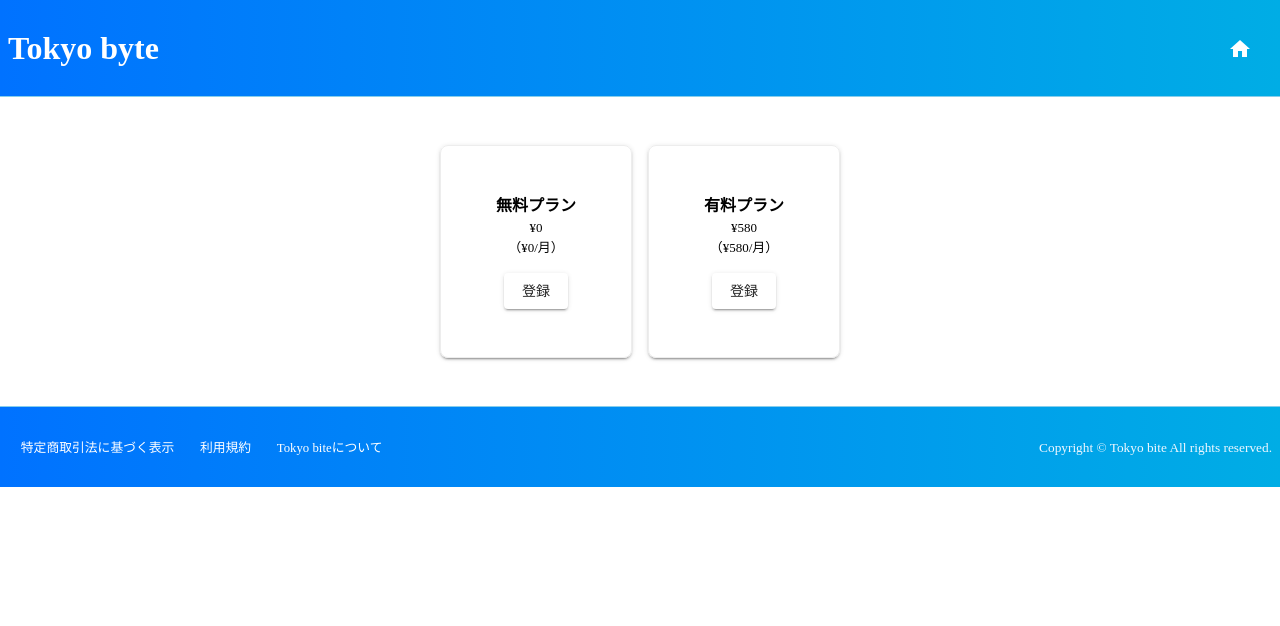
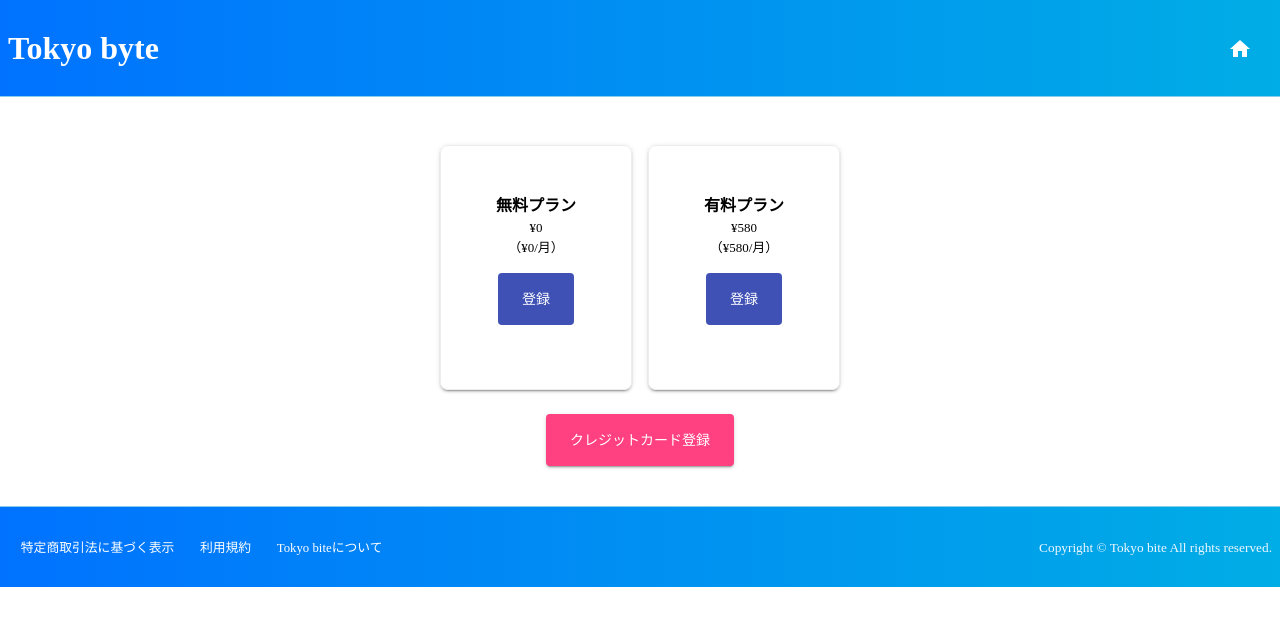
Before and after one commit to cameron-s-dev/angular-jobapp, an Angular app: page /plan in a window 1280 px wide. Shown: the top 626 px of the page. Built offline with nearby package versions, Linux system fonts and the light colour scheme.

Commit message:
feat(plan): クレカ登録ボタン作成、プラン登録ボタン変更 #28

```diff
--- a/src/app/plan/plan/plan.component.html
+++ b/src/app/plan/plan/plan.component.html
@@ -5,7 +5,7 @@
       <span>¥0</span>
       <span>（¥0/月）</span>
       <div class="plan__register-btn">
-        <button mat-raised-button>登録</button>
+        <button mat-flat-button color="primary">登録</button>
       </div>
     </div>
 
@@ -14,9 +14,9 @@
       <span>¥580</span>
       <span>（¥580/月）</span>
       <div class="plan__register-btn">
-        <button mat-raised-button>登録</button>
+        <button mat-flat-button color="primary">登録</button>
       </div>
     </div>
-
   </div>
+  <button mat-raised-button color="accent">クレジットカード登録</button>
 </section>
--- a/src/app/plan/plan/plan.component.scss
+++ b/src/app/plan/plan/plan.component.scss
@@ -39,3 +39,11 @@
     font-size: 16px;
   }
 }
+
+button {
+  display: block;
+  margin: 16px auto;
+    @include pc {
+      padding: 8px 24px;
+    }
+}
```
